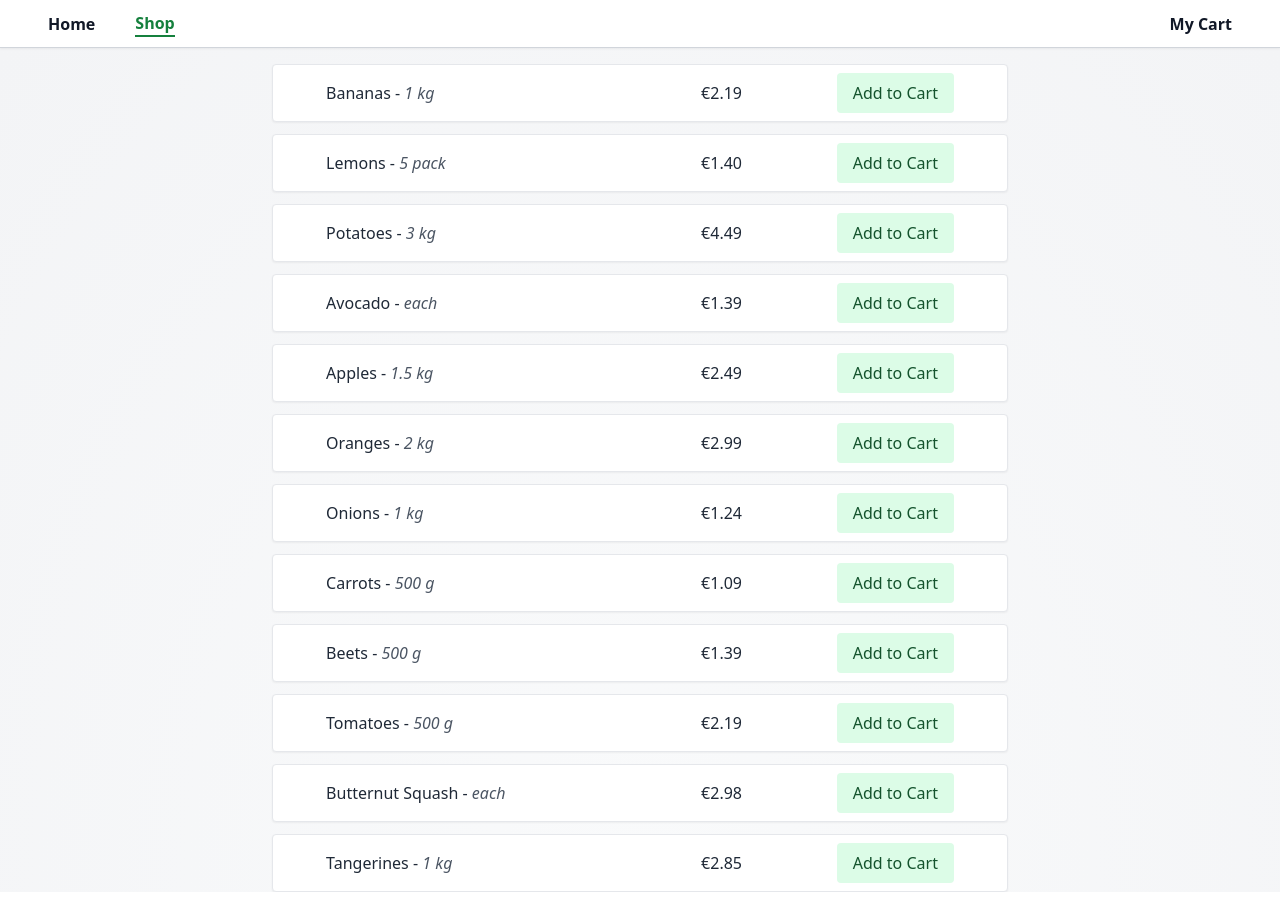
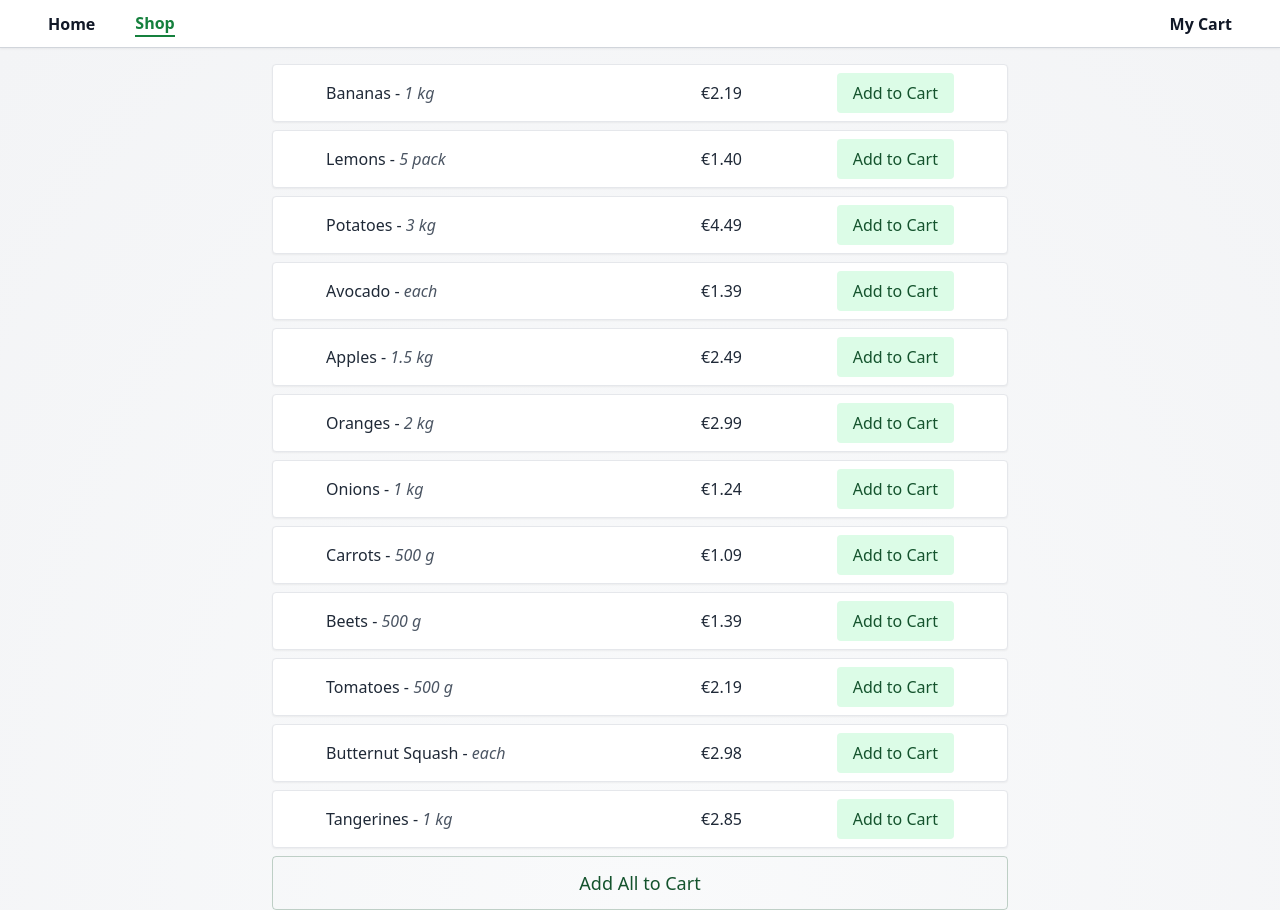
Before and after one commit to veotaar/shopping-cart, a React (Vite) app: page /shop in a window 1280 px wide. Built offline with nearby package versions, Linux system fonts and the light colour scheme.

Commit message:
Add button for adding all items to cart

```diff
--- a/src/components/ItemList.jsx
+++ b/src/components/ItemList.jsx
@@ -1,13 +1,21 @@
 import Item from './Item';
-import { useCart } from '../state/CartProvider';
+import { useCart, useCartDispatch } from '../state/CartProvider';
 
 function ItemList() {
   const cartItems = useCart();
+  const dispatch = useCartDispatch();
   return (
-    <div className="mx-auto flex w-full flex-col gap-3 px-4 pt-4 sm:max-w-3xl">
+    <div className="mx-auto flex w-full flex-col gap-2 px-4 pt-4 sm:max-w-3xl">
       {cartItems.map((item) => (
         <Item key={item.id} item={item} />
       ))}
+      <button
+        onClick={() => dispatch({ type: 'increaseall' })}
+        className="truncate rounded border border-green-900/25 p-3 text-lg text-green-900 transition-colors hover:bg-green-900 hover:text-white active:bg-green-700"
+        type="button"
+      >
+        Add All to Cart
+      </button>
     </div>
   );
 }
--- a/src/state/CartProvider.jsx
+++ b/src/state/CartProvider.jsx
@@ -24,6 +24,12 @@ function cartReducer(cart, action) {
         }
         return item;
       });
+    }
+    case 'increaseall': {
+      return cart.map((item) => ({
+        ...item,
+        amountInCart: item.amountInCart + 1,
+      }));
     }
     case 'decrease': {
       return cart.map((item) => {
```
